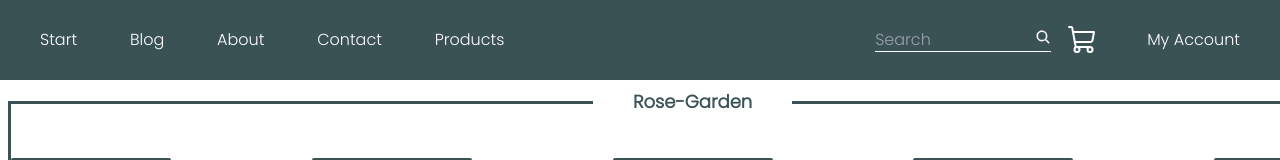
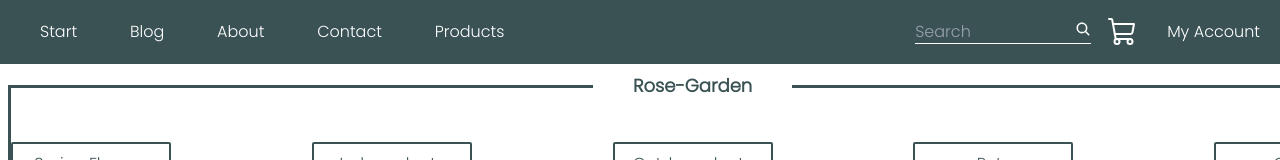
Before and after one commit to ReymartNarvaez/rose-garden, a React (Vite) app: page / in a window 1280 px wide. Shown: the top 160 px of the page. Built offline with nearby package versions, Linux system fonts and the light colour scheme.

Commit message:
Add link to account

```diff
--- a/src/main-components/navbar.jsx
+++ b/src/main-components/navbar.jsx
@@ -52,9 +52,12 @@ export const Navbar = () => {
             </Link>
           </li>
           <li className="mx-5 my-5">
-            <button className="hidden lg:block text-[#FFFFFF] bg-[#3A5254] px-5 py-2 rounded-sm hover:text-[#87acec] outline-none">
+            <Link
+              className="hover:text-[#E1D9D1] text-[#FFFFFF]"
+              to={"/account"}
+            >
               My Account
-            </button>
+            </Link>
           </li>
         </ul>
       </div>
```
